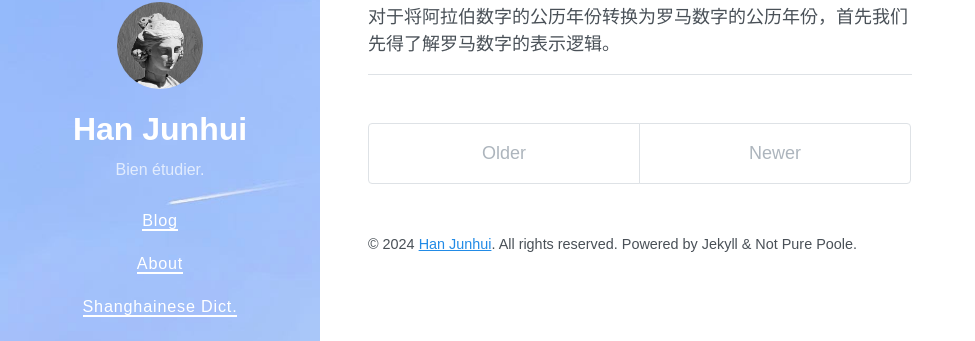
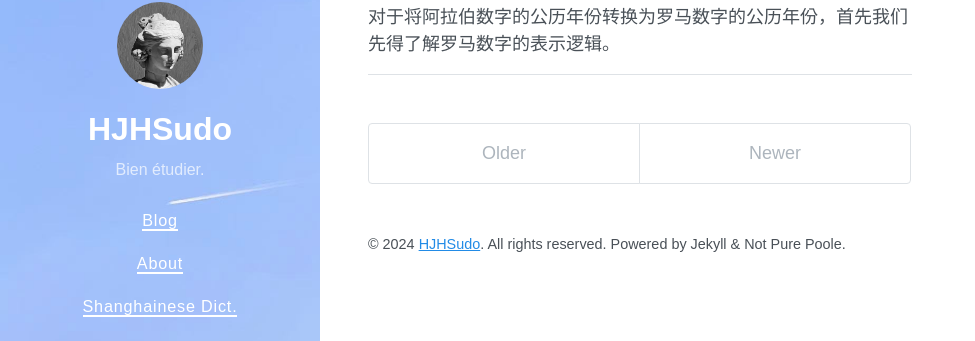
Before and after one commit to hjhsudo/hjhsudo.github.io, a Jekyll site: the page built from index.html, in a window 1280 px wide. Shown: the part 226-567 px from the top of the page, without its empty margins (0-975 px from the left). Built offline with Jekyll 4.4.1, drawn with Linux system fonts in a browser that asks for light colours; nearby versions of some CDN libraries; the list of posts is cut into pages by our own code.

Commit message:
2024/11/17/12:45 - Modified the contents.

```diff
--- a/CNAME
+++ /dev/null
@@ -1 +0,0 @@
-www.hanjunhui.com
--- a/_config.yml
+++ b/_config.yml
@@ -1,5 +1,5 @@
 # Setup
-title: Han Junhui
+title: HJHSudo
 description: Bien étudier.
 url: https://hjhsudo.github.io
 avatar: /images/tx.jpg
@@ -33,7 +33,7 @@ twitter:
   card:
 logo: /images/tx.jpg
 social:
-  name: Han Junhui
+  name: HJHSudo
   links:
     - https://github.com/hjhsudo/
 google_site_verification:
@@ -53,6 +53,6 @@ sass:
 
 # Specify the author for blog posts
 author:
-  name: Han Junhui
+  name: HJHSudo
   url: /about
   email: josephhan059@qq.com
```
